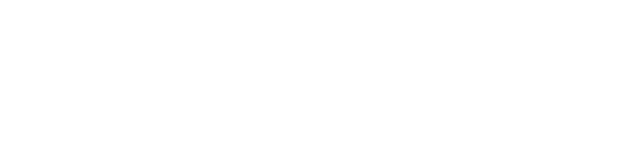
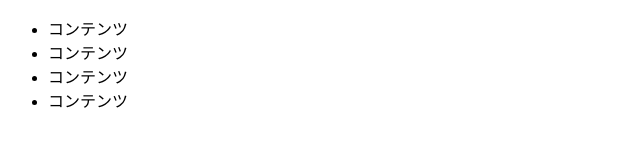
Before and after one commit to kei1476/Coachtech-HTML, a plain HTML site: page index.html in a window 1280 px wide. Shown: the whole page, without its empty margins (0-640 px from the left). Drawn offline with Linux system fonts and the light colour scheme.

Commit message:
Change HTML

```diff
--- a/index.html
+++ b/index.html
@@ -6,6 +6,13 @@
   <title>Document</title>
 </head>
 <body>
-
+  <footer>
+    <ul>
+      <li>コンテンツ</li>
+      <li>コンテンツ</li>
+      <li>コンテンツ</li>
+      <li>コンテンツ</li>
+    </ul>
+  </footer>
 </body>
 </html>
```
